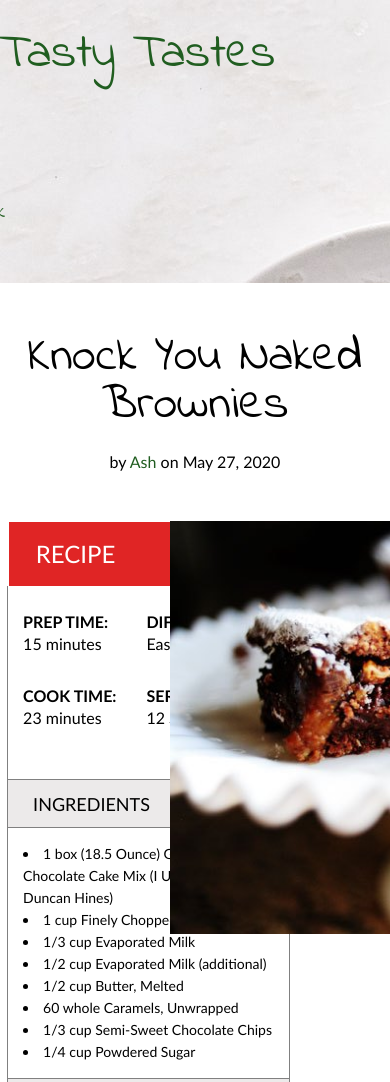
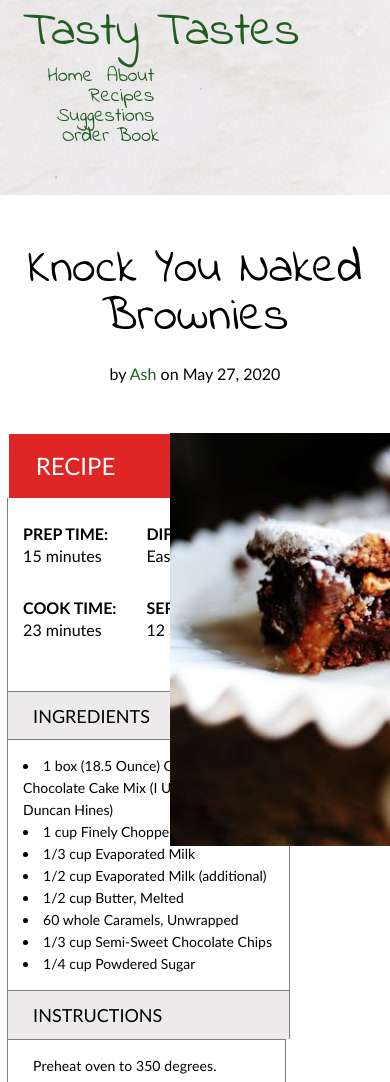
Before and after one commit to cchavez24/TastyTastesRepo, a plain HTML site: page recipes.html in a window 390 px wide. Shown: the top 1082 px of the page. Drawn offline with Linux system fonts and the light colour scheme.

Commit message:
mobile responsiveness

```diff
--- a/recipes.html
+++ b/recipes.html
@@ -14,7 +14,7 @@
 </head>
 <body class="body-other">
 
-  <header class="primary-header container group">
+  <header class="container">
 
     <h1 class="logo"><a href="index.html">Tasty Tastes</a></h1>
 
@@ -281,10 +281,10 @@
         <li><a href="index.html">Home</a></li>
         <!--
               -->
-        <li><a href="recipes.html">Recipes</a></li>
+        <li><a href="about.html">About</a></li>
         <!--
               -->
-        <li><a href="about.html">About</a></li>
+        <li><a href="recipes.html">Recipes</a></li>
         <!--
               -->
         <li><a href="suggestions.html">Suggestions</a></li>
--- a/style.css
+++ b/style.css
@@ -76,8 +76,8 @@ Custom Style
 }
 
 .container {
-  padding-left: 30px;
-  padding-right: 30px;
+  padding-left: 4.5%;
+  padding-right: 4.5%;
 }
 
 .col-1-3, .col-2-3 {
@@ -119,8 +119,8 @@ Primary Header
   font-family: 'Indie Flower', cursive;
   font-size: 48px;
   text-align: left;
-  padding: 30px;
-  margin-left: -100px;
+  padding: 3%;
+  margin-left: -15%;
 }
 
 header .logo a {
@@ -138,18 +138,23 @@ a {
 nav {
   text-align: right;
   width: 60%;
-  padding: 15px;
-  margin-left: -200px;
-  margin-top: 0px;
+  padding: 1%;
+  margin-left: -22%;
+  margin-top: 0%;
 }
 
-nav li {
+header nav li {
   display: inline-block;
-  margin: 0 15px;
+  margin: 0% 3%;
+}
+
+footer nav li {
+  display: inline-block;
+  margin: 0% 1.5%;
 }
 
 nav li:last-child {
-  margin-right: 0;
+  margin-right: 0%;
 }
 
 nav li a {
@@ -168,7 +173,7 @@ h1 {
 }
 
 header ul {
-  margin: 0;
+  margin: 0%;
 }
 
 /*
```
Also changed, not shown: about.html (+2 -2 lines), index.html (+2 -2 lines).
